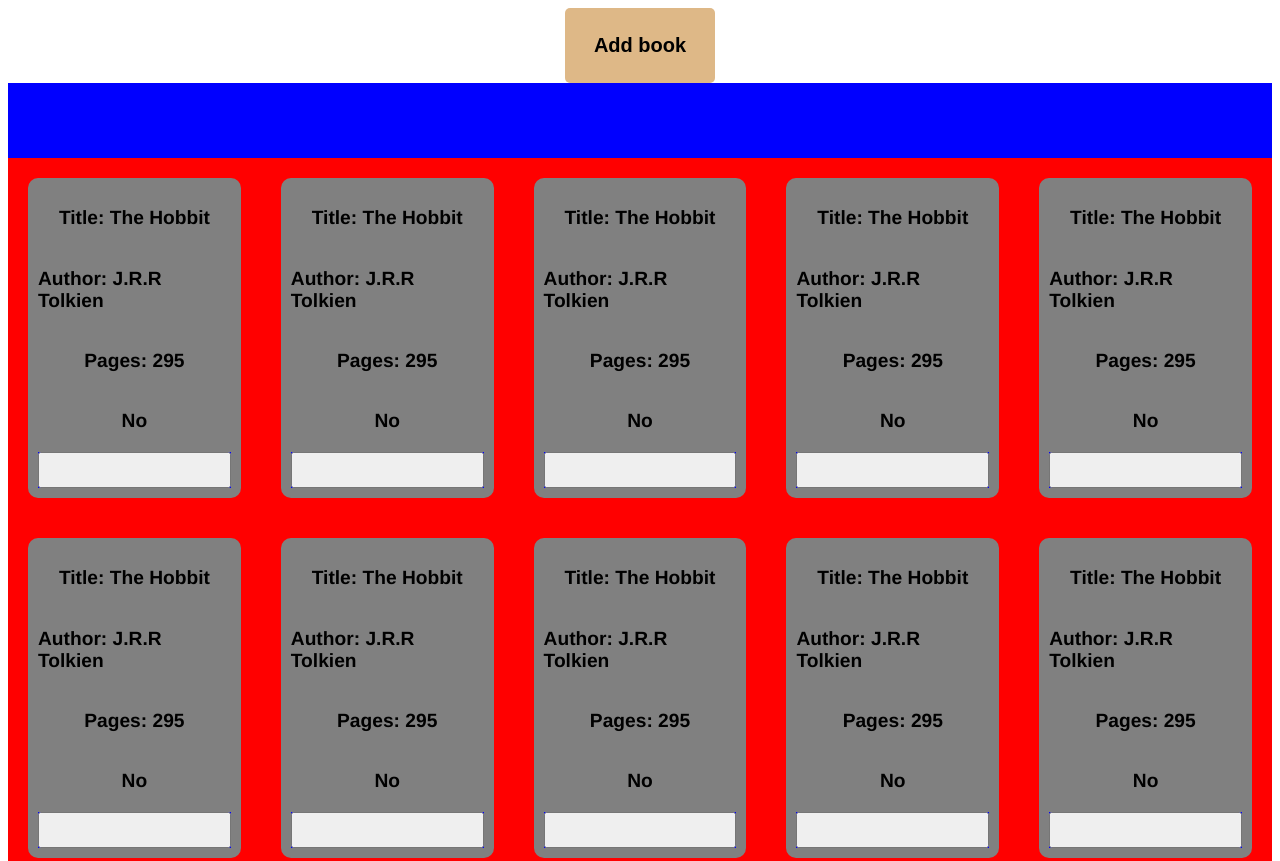
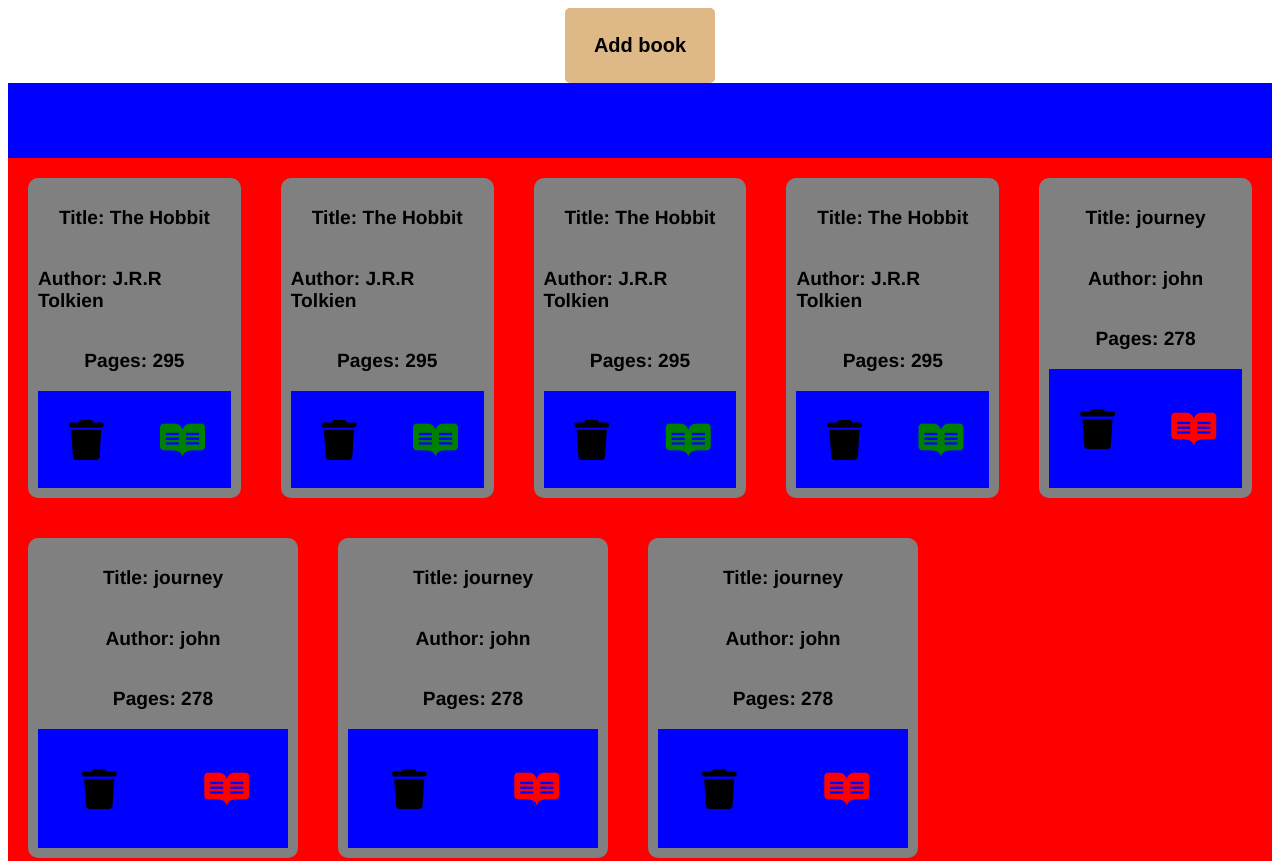
Before and after one commit to rajibmalik/library, a plain HTML site: page index.html in a window 1280 px wide. Shown: the top 861 px of the page. Drawn offline with Linux system fonts and the light colour scheme.

Commit message:
Added delete and read buttons

```diff
--- a/BookCard.js
+++ b/BookCard.js
@@ -15,17 +15,12 @@ export class BookCard {
     this.pages.textContent = `Pages: ${pages}`;
     this.pages.className = "cardInfo";
 
-    this.read = document.createElement("p");
-    this.read.textContent = read;
-    this.read.className = "cardInfo";
-
     this.buttonContainer = document.createElement("div");
     this.buttonContainer.className = "bookCardButtonContainer";
 
     this.card.appendChild(this.title);
     this.card.appendChild(this.author);
     this.card.appendChild(this.pages);
-    this.card.appendChild(this.read);
     this.card.appendChild(this.buttonContainer);
   }
 
--- a/Library.js
+++ b/Library.js
@@ -14,6 +14,7 @@ export class Library {
   }
 
   printBooks() {
+    this.cardGrid.innerHTML = "";
     let bookRow = document.createElement("div");
     bookRow.className = "bookRow";
 
@@ -32,9 +33,38 @@ export class Library {
       );
 
       const deleteButton = document.createElement("button");
-      deleteButton.className = "deleteButton";
+      deleteButton.classList.add("deleteBtn");
+      deleteButton.id = book.id;
+      deleteButton.classList.add("fa-solid", "fa-trash");
+
+      const readButton = document.createElement("button");
+      readButton.classList.add("readBtn");
+      readButton.classList.add("fa-brands", "fa-readme");
+
+      if (book.read) {
+        readButton.classList.add("read");
+      }
+
+      deleteButton.addEventListener("click", () => {
+        console.log("DELETE" + deleteButton.id);
+
+        this.myLibrary = this.myLibrary.filter(
+          (book) => book.id.toString() !== deleteButton.id
+        );
+
+        this.printBooks();
+      });
+
+      readButton.addEventListener("click", () => {
+        if (readButton.classList.contains("read")) {
+          readButton.classList.remove("read");
+        } else {
+          readButton.classList.add("read");
+        }
+      });
 
       bookCard.buttonContainer.appendChild(deleteButton);
+      bookCard.buttonContainer.appendChild(readButton);
 
       this.addBookCard(bookRow, bookCard);
       this.cardGrid.appendChild(bookRow);
--- a/script.js
+++ b/script.js
@@ -4,20 +4,20 @@ import { Library } from "./Library.js";
 const dialog = document.querySelector("dialog");
 const showButton = document.getElementById("modalBtn");
 const closeButton = document.getElementById("closeBtn");
+const readButtons = document.getElementsByClassName("readBtn");
 const dialogForm = document.getElementById("dialogForm");
 
 const library = new Library();
-const hobbit = new Book("The Hobbit", "J.R.R Tolkien", 295, "No");
+const hobbit = new Book("The Hobbit", "J.R.R Tolkien", 295, true);
+const journey = new Book("journey ", "john", 278, false);
 library.addBookToLibrary(hobbit);
 library.addBookToLibrary(hobbit);
 library.addBookToLibrary(hobbit);
 library.addBookToLibrary(hobbit);
-library.addBookToLibrary(hobbit);
-library.addBookToLibrary(hobbit);
-library.addBookToLibrary(hobbit);
-library.addBookToLibrary(hobbit);
-library.addBookToLibrary(hobbit);
-library.addBookToLibrary(hobbit);
+library.addBookToLibrary(journey);
+library.addBookToLibrary(journey);
+library.addBookToLibrary(journey);
+library.addBookToLibrary(journey);
 
 showButton.addEventListener("click", () => {
   dialog.showModal();
--- a/styles.css
+++ b/styles.css
@@ -238,17 +238,33 @@ label {
 .bookRow {
   display: flex;
   flex-direction: row;
-  justify-content: space-between;
+  justify-content: start;
 }
 
 .bookCardButtonContainer {
   display: flex;
+  justify-content: space-between;
+  align-items: center;
   width: 100%;
   height: 100%;
   background-color: blue;
 }
 
-.deleteButton {
-  width: 100%;
-  height: 100%;
+.deleteBtn,
+.readBtn {
+  width: 45%;
+  height: 80%;
+  border-radius: 5px;
+  border: none;
+  margin: 5px;
+  font-size: 2.5rem;
+  background-color: blue;
 }
+
+.readBtn {
+  color: red;
+}
+
+.readBtn.read {
+  color: green;
+}
```
